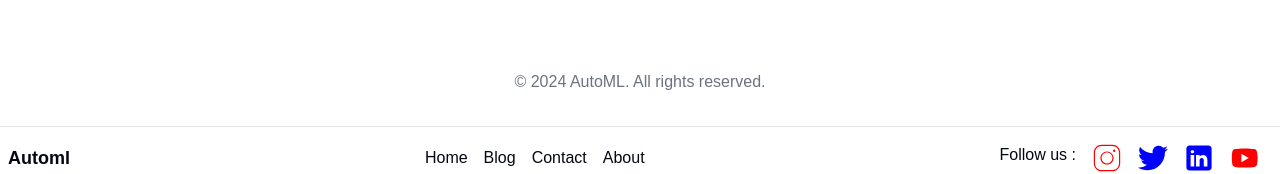
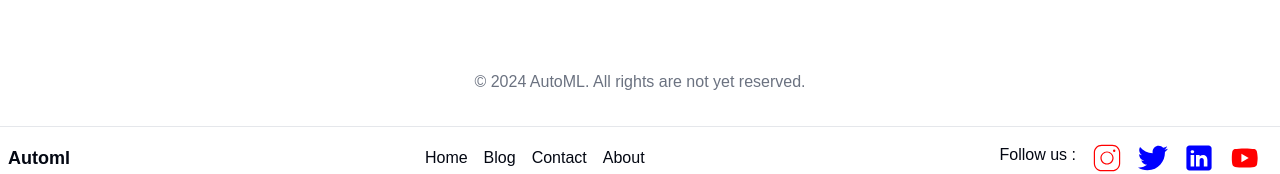
Before and after one commit to Nithin9585/Auto-ML, a Next.js app: page / in a window 1280 px wide. Shown: the part 759-933 px from the top of the page. Built offline with nearby package versions, Linux system fonts and the light colour scheme; no server answers; sample sign-in values are in the browser's storage.

Commit message:
added some ui :

```diff
--- a/src/app/Uploadcsv/page.tsx
+++ b/src/app/Uploadcsv/page.tsx
@@ -39,7 +39,7 @@ export default function UploadCSV() {
     };
     return (
         <div className="flex flex-col items-center justify-center h-screen p-4">
-            <div className=" p-6 rounded-lg shadow-lg w-full max-w-md">
+            <div className=" p-6 rounded-lg  w-full max-w-md">
                 <h1 className="mb-6 text-3xl font-semibold  text-center">Upload CSV File</h1>
 
                 <Message message={message} isError={isError} />
--- a/src/app/page.tsx
+++ b/src/app/page.tsx
@@ -22,7 +22,7 @@ export default function Home() {
         </div>
       </main>
       <footer className="w-full py-4 text-center text-gray-500">
-        <p>&copy; 2024 AutoML. All rights reserved.</p>
+        <p>&copy; 2024 AutoML. All rights are not yet reserved.</p>
       </footer>
     </div>
   );
--- a/src/components/Navbar.tsx
+++ b/src/components/Navbar.tsx
@@ -95,7 +95,7 @@ export default function Navbar() {
                           <Button className="mx-3 border-purple-600 hover:bg-purple-400 text-purple-100" variant="outline">Login</Button>
                         </Link>
                         <Link href="/Sign-up">
-                          <Button className="mx-3 border-purple-600 hover:bg-purple-400 text-purple-400" variant="outline">Sign up</Button>
+                          <Button className="mx-3 border-purple-600 hover:bg-purple-400 text-purple-100" variant="outline">Sign up</Button>
                         </Link>
                       </>
                     )}
```
